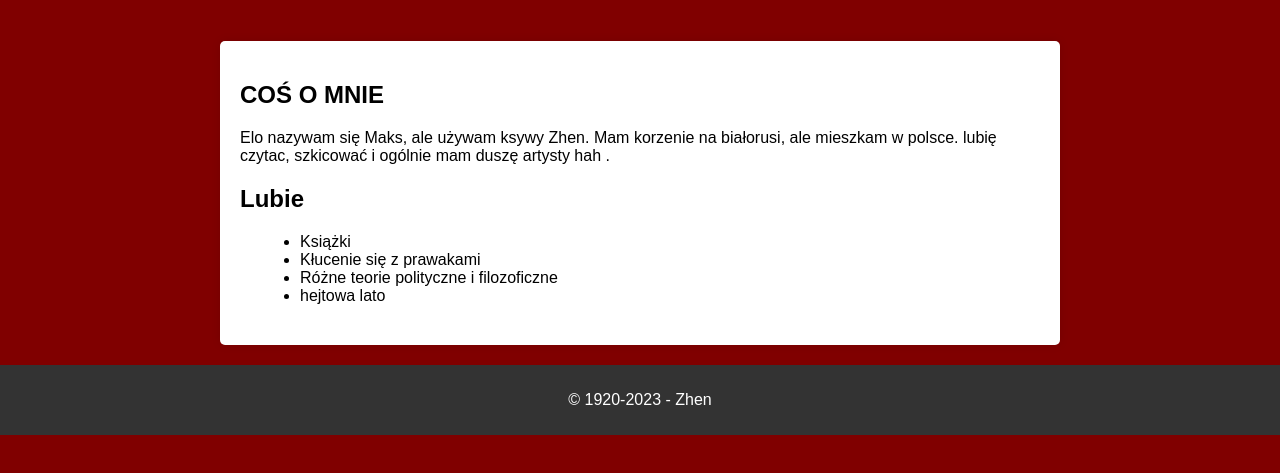
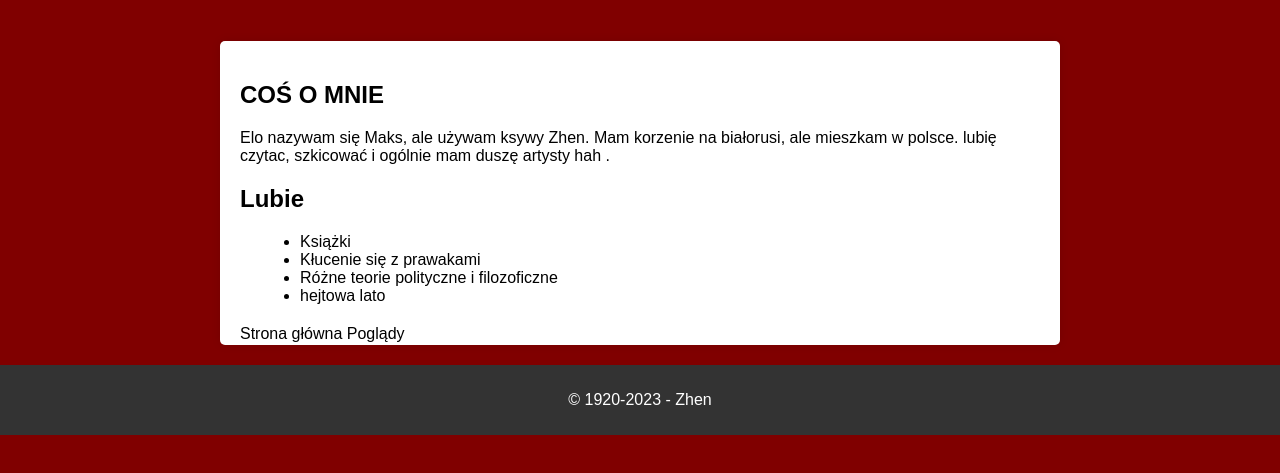
Before and after one commit to 44yerba/1, a plain HTML site: page index.html in a window 1280 px wide. Shown: the part 99-572 px from the top of the page. Drawn offline with Linux system fonts and the light colour scheme.

Commit message:
Update index.html

```diff
--- a/index.html
+++ b/index.html
@@ -25,6 +25,8 @@
             </ul>
         </section>
     <div style="border:0 solid black;width:200;float:left;background:gray/min-height:500;">
+        <a>Strona główna</a>
+        <a>Poglądy</a>
     </div>
     </main>
     <footer>
```
